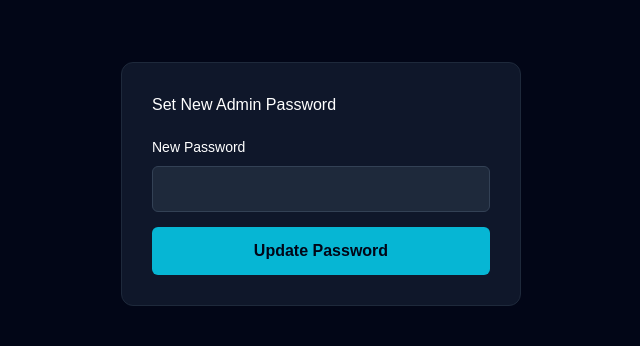
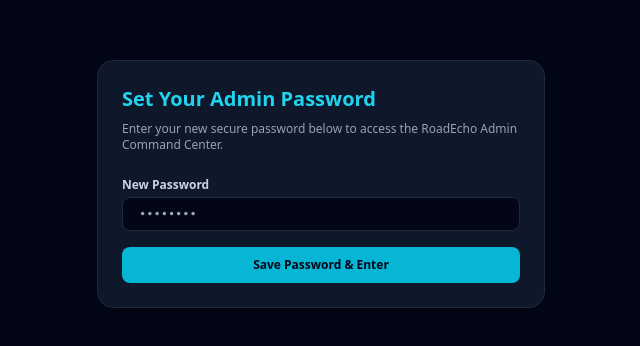
Before and after one commit to RoadEcho/roadecho, a Next.js app: page /admin/update-password in a window 1280 px wide. Shown: the part 216-562 px from the top of the page, without its empty margins (319-959 px from the left). Built offline with nearby package versions, Linux system fonts and the light colour scheme; no server answers.

Commit message:
Refactor UpdatePassword component and improve UI
Refactor UpdatePassword component to UpdatePasswordPage, enhance error handling, and improve UI elements.

```diff
--- a/src/app/admin/update-password/page.tsx
+++ b/src/app/admin/update-password/page.tsx
@@ -1,58 +1,77 @@
 'use client'
-import { useState } from 'react'
-import { createClient } from '@supabase/supabase-js'
+
+import { useState, useEffect } from 'react'
+import { supabase } from '../../../lib/supabase'
 import { useRouter } from 'next/navigation'
 
-const supabase = createClient(
-  process.env.NEXT_PUBLIC_SUPABASE_URL!,
-  process.env.NEXT_PUBLIC_SUPABASE_ANON_KEY!
-)
-
-export default function UpdatePassword() {
+export default function UpdatePasswordPage() {
+  const router = useRouter()
   const [password, setPassword] = useState('')
   const [loading, setLoading] = useState(false)
-  const [errorMsg, setErrorMsg] = useState('')
-  const router = useRouter()
+  const [error, setError] = useState<string | null>(null)
+  const [success, setSuccess] = useState<string | null>(null)
 
-  const handleUpdatePassword = async (e: React.FormEvent) => {
+  useEffect(() => {
+    // Check if user arrived via recovery/invite token session
+    supabase.auth.onAuthStateChange(async (event) => {
+      if (event === 'PASSWORD_RECOVERY') {
+        // Ready for password update
+      }
+    })
+  }, [])
+
+  async function handleUpdatePassword(e: React.FormEvent) {
     e.preventDefault()
+    setError(null)
+    setSuccess(null)
     setLoading(true)
-    setErrorMsg('')
 
+    try {
       const { error } = await supabase.auth.updateUser({ password })
+      if (error) throw error
 
+      setSuccess('Password updated successfully! Redirecting to admin dashboard...')
+      setTimeout(() => {
+        router.push('/admin')
+      }, 1500)
+    } catch (err: any) {
+      setError(err.message || 'Failed to update password')
+    } finally {
       setLoading(false)
-    if (error) {
-      setErrorMsg(error.message)
-    } else {
-      alert('Password updated successfully!')
-      router.push('/admin')
     }
   }
 
   return (
-    <div style={{ minHeight: '100vh', display: 'flex', alignItems: 'center', justifyContent: 'center', background: '#020617', color: '#fff', fontFamily: 'sans-serif' }}>
-      <form onSubmit={handleUpdatePassword} style={{ background: '#0f172a', padding: '30px', borderRadius: '12px', width: '100%', maxWidth: '400px', border: '1px solid #1e293b' }}>
-        <h2 style={{ marginBottom: '20px' }}>Set New Admin Password</h2>
-        {errorMsg && <p style={{ color: '#ef4444', marginBottom: '15px' }}>{errorMsg}</p>}
-        <div style={{ marginBottom: '15px' }}>
-          <label style={{ display: 'block', marginBottom: '8px', fontSize: '14px' }}>New Password</label>
+    <div className="min-h-screen bg-slate-950 flex items-center justify-center p-4 text-white">
+      <div className="max-w-md w-full bg-slate-900 border border-slate-800 rounded-2xl p-6 shadow-2xl">
+        <h1 className="text-xl font-bold text-cyan-400 mb-2">Set Your Admin Password</h1>
+        <p className="text-xs text-slate-400 mb-6">Enter your new secure password below to access the RoadEcho Admin Command Center.</p>
+
+        {error && <div className="mb-4 p-3 bg-red-950/50 border border-red-800 rounded-lg text-red-300 text-xs">{error}</div>}
+        {success && <div className="mb-4 p-3 bg-emerald-950/50 border border-emerald-800 rounded-lg text-emerald-300 text-xs">{success}</div>}
+
+        <form onSubmit={handleUpdatePassword} className="space-y-4">
+          <div>
+            <label className="block text-xs font-semibold text-slate-300 mb-1">New Password</label>
             <input
               type="password"
               value={password}
               onChange={(e) => setPassword(e.target.value)}
               required
-            style={{ width: '100%', padding: '10px', borderRadius: '6px', background: '#1e293b', border: '1px solid #334155', color: '#fff' }}
+              minLength={6}
+              placeholder="••••••••"
+              className="w-full px-4 py-2 bg-slate-950 border border-slate-800 rounded-lg text-white text-xs focus:outline-none focus:border-cyan-500 font-mono"
             />
           </div>
           <button
             type="submit"
             disabled={loading}
-          style={{ width: '100%', padding: '12px', background: '#06b6d4', color: '#020617', fontWeight: 'bold', border: 'none', borderRadius: '6px', cursor: 'pointer' }}
+            className="w-full py-2.5 bg-cyan-500 hover:bg-cyan-400 text-slate-950 font-bold rounded-lg text-xs transition cursor-pointer disabled:opacity-50"
           >
-          {loading ? 'Updating...' : 'Update Password'}
+            {loading ? 'Updating...' : 'Save Password & Enter'}
           </button>
         </form>
       </div>
+    </div>
   )
 }
```
Lines whose indentation alone changed are shown as unchanged.
